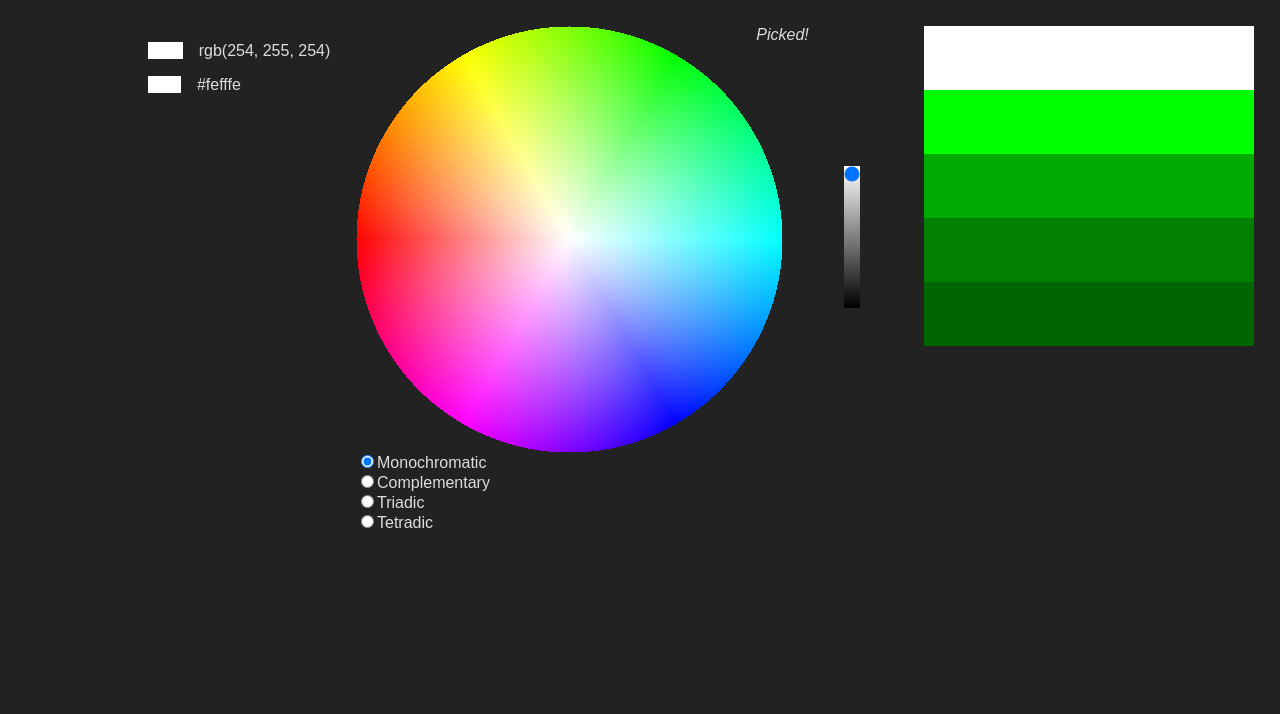
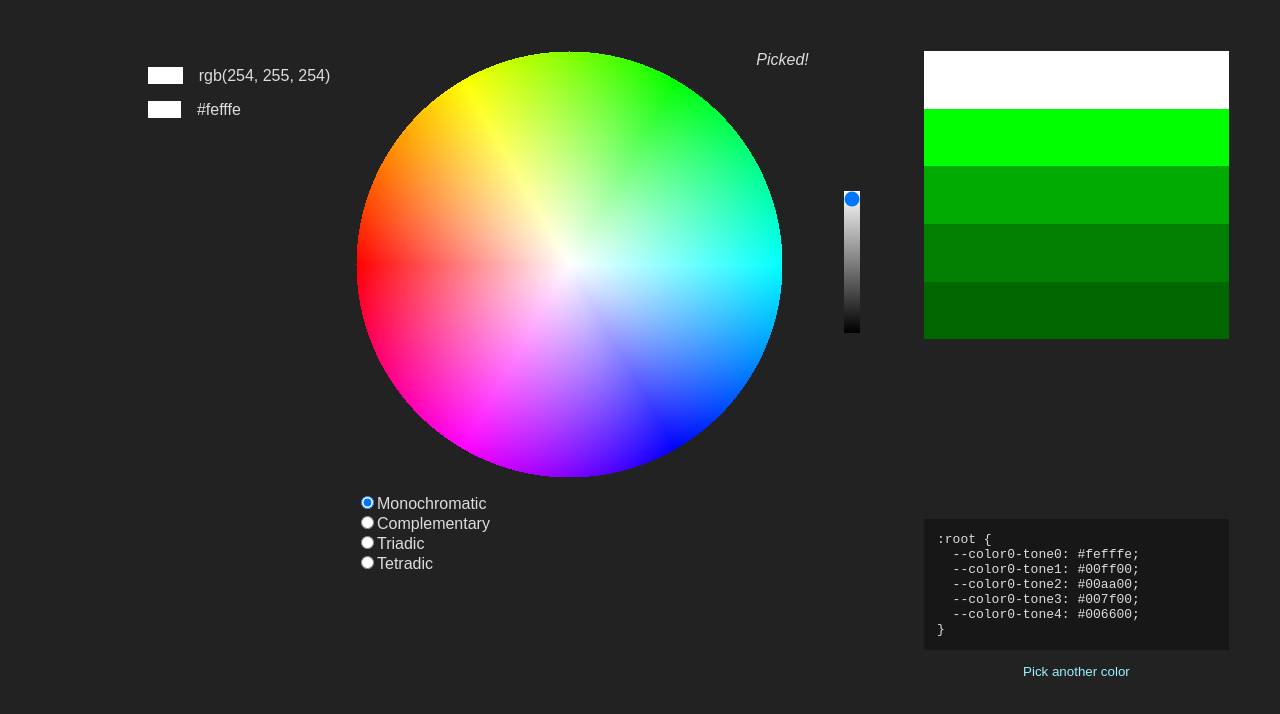
Before and after one commit to joyfulstick/palette, a React (Create React App) app: page / in a window 1280 px wide. Both pictures are taken after a click on the element 569 px from the left and 238 px from the top of the page. Shown: the top 714 px of the page. Built offline with nearby package versions, Linux system fonts and the light colour scheme.

Commit message:
Creating a copy to clipboard feature

```diff
--- a/src/components/Palette/Palette.css
+++ b/src/components/Palette/Palette.css
@@ -3,5 +3,52 @@
   justify-content: center;
   grid-template-columns: repeat(3, 1fr);
   grid-template-rows: repeat(4, auto);
-  margin: 2vw;
+  margin: 4vw;
 }
+
+.css {
+  margin-top: 1em;
+  position: absolute;
+  left: 50%;
+  top: 50%;
+  transform: translate(-50%, -50%);
+  background: #000c;
+  z-index: 2;
+  display: flex;
+  flex-direction: column;
+  max-height: 200px;
+  max-width: 300px;
+}
+
+.css__code {
+  padding: 1em;
+  background: #0005;
+  white-space: nowrap;
+  overflow: auto;
+}
+
+.css__button {
+  margin: 1em;
+  background: none;
+  border: none;
+  outline: none;
+  color: #9cf0ff;
+}
+
+@media (min-width: 600px) {
+  .css {
+    position: relative;
+    grid-area: 2 / 2;
+    background: none;
+    left: 0;
+    transform: translate(0);
+  }
+}
+
+@media (min-width: 900px) {
+  .css {
+    grid-area: 2 / 3;
+    max-width: 100%;
+    margin-top: -10%;
+  }
+}
--- a/src/components/Palette/Palette.js
+++ b/src/components/Palette/Palette.js
@@ -8,6 +8,7 @@ import {
   radToDeg,
   hsvToRgb,
   rgbToHex,
+  rgbStringToHex,
   schemesGenerator,
 } from '../../lib/utility'
 import './Palette.css'
@@ -25,6 +26,7 @@ class Palette extends React.Component {
     schemeModel: 1,
     schemes: [],
     picking: true,
+    css: '',
   }
 
   componentDidMount() {
@@ -122,10 +124,40 @@ class Palette extends React.Component {
     })
   }
 
+  handleCreateCss = () => {
+    const swatches = this.swatches.children
+    let values = []
+    for (let i = 0; i < swatches.length; i++) {
+      for (let j = 0; j < swatches[i].children.length; j++) {
+        values.push(
+          `--color${j}-tone${i}: ${rgbStringToHex(
+            swatches[i].children[j].style.background,
+          )}`,
+        )
+      }
+    }
+    const css = `:root&nbsp;{<br/>&nbsp;&nbsp;${values.join(
+      ';<br/>&nbsp;&nbsp;',
+    )};<br/>}`
+    this.setState({ css })
+    // console.log(`:root{\n  ${values.join(';\n  ')};\n}`) // eslint-disable-line
+  }
+
   handlePick = () => {
     this.setState(prevState => {
       return { picking: !prevState.picking }
     })
+    this.handleCreateCss()
+  }
+
+  handleSelect = e => {
+    const code = document.createRange()
+    code.setStartBefore(e.target)
+    code.setEndAfter(e.target)
+    window.getSelection().removeAllRanges()
+    window.getSelection().addRange(code)
+    document.execCommand('Copy')
+    alert('Code has been copied to clipboard :)')
   }
 
   render() {
@@ -148,7 +180,22 @@ class Palette extends React.Component {
           checked={this.state.schemeModel}
           chenged={e => this.handleSchemeChange(e)}
         />
-        <Swatches schemes={this.state.schemes} />
+        <Swatches
+          schemes={this.state.schemes}
+          swatchesRef={el => (this.swatches = el)}
+        />
+        {!this.state.picking && (
+          <div className="css">
+            <code
+              className="css__code"
+              dangerouslySetInnerHTML={{ __html: this.state.css }}
+              onClick={e => this.handleSelect(e)}
+            />
+            <button className="css__button" onClick={this.handlePick}>
+              Pick another color
+            </button>
+          </div>
+        )}
       </main>
     )
   }
--- a/src/components/Schemes/Schemes.css
+++ b/src/components/Schemes/Schemes.css
@@ -2,7 +2,7 @@
   display: flex;
   flex-direction: column;
   grid-area: 3 / 2;
-  margin-bottom: 1em;
+  margin: 1em 0;
 }
 
 .scheme__label {
@@ -10,7 +10,7 @@
 
 @media (min-width: 600px) {
   .schemes {
-    grid-area: 2 / 1 / 2 / 3;
+    grid-area: 2 / 1;
   }
 }
 
--- a/src/components/Schemes/Schemes.js
+++ b/src/components/Schemes/Schemes.js
@@ -4,7 +4,7 @@ import './Schemes.css'
 
 const Schemes = props => (
   <form className="schemes">
-    {COLOR_SCHEMES.map(scheme =>
+    {COLOR_SCHEMES.map(scheme => (
       <label className="scheme__label" htmlFor={scheme.name} key={scheme.id}>
         <input
           type="radio"
@@ -15,7 +15,8 @@ const Schemes = props => (
           checked={props.checked === scheme.id}
         />
         {scheme.name}
-      </label>)}
+      </label>
+    ))}
   </form>
 )
 
--- a/src/components/Swatches/Swatches.css
+++ b/src/components/Swatches/Swatches.css
@@ -18,6 +18,6 @@
     grid-area: 1 / 3 / 3 / 3;
   }
   .swatches__samples {
-    height: 4rem;
+    height: 3.6rem;
   }
 }
--- a/src/components/Swatches/Swatches.js
+++ b/src/components/Swatches/Swatches.js
@@ -2,7 +2,7 @@ import React from 'react'
 import './Swatches.css'
 
 const Swatches = props => (
-  <section className="swatches">
+  <section ref={props.swatchesRef} className="swatches">
     {props.schemes.map((swatch, i) => (
       <div className="swatches__samples" key={i}>
         {swatch.map((color, i) => (
--- a/src/lib/utility.js
+++ b/src/lib/utility.js
@@ -46,7 +46,7 @@ export const rgbToHsl = (r, g, b) => {
     h = s = 0
   } else {
     const diff = max - min
-    s = l > .5 ? diff / (2 - max - min) : diff / (max + min)
+    s = l > 0.5 ? diff / (2 - max - min) : diff / (max + min)
 
     switch (max) {
       case r:
@@ -70,7 +70,7 @@ export const rgbToHsl = (r, g, b) => {
 }
 
 const primaryToHex = color => {
-  var hex = color.toString(16)
+  let hex = color.toString(16)
   hex = hex.length === 1 ? '0' + hex : hex
   hex = hex.substring(1) === hex.substring(2) ? hex + hex : hex
   return hex
@@ -78,6 +78,18 @@ const primaryToHex = color => {
 
 export const rgbToHex = (r, g, b) => {
   return `#${primaryToHex(r) + primaryToHex(g) + primaryToHex(b)}`
+}
+
+export const rgbStringToHex = rgb => {
+  rgb = rgb.match(
+    /^rgba?[\s+]?\([\s+]?(\d+)[\s+]?,[\s+]?(\d+)[\s+]?,[\s+]?(\d+)[\s+]?/i,
+  )
+  return rgb && rgb.length === 4
+    ? '#' +
+        ('0' + parseInt(rgb[1], 10).toString(16)).slice(-2) +
+        ('0' + parseInt(rgb[2], 10).toString(16)).slice(-2) +
+        ('0' + parseInt(rgb[3], 10).toString(16)).slice(-2)
+    : ''
 }
 
 export const schemesGenerator = (r, g, b, n) => {
```
Also changed, not shown: src/constants/colorSchemes.js (+4 -4 lines).
